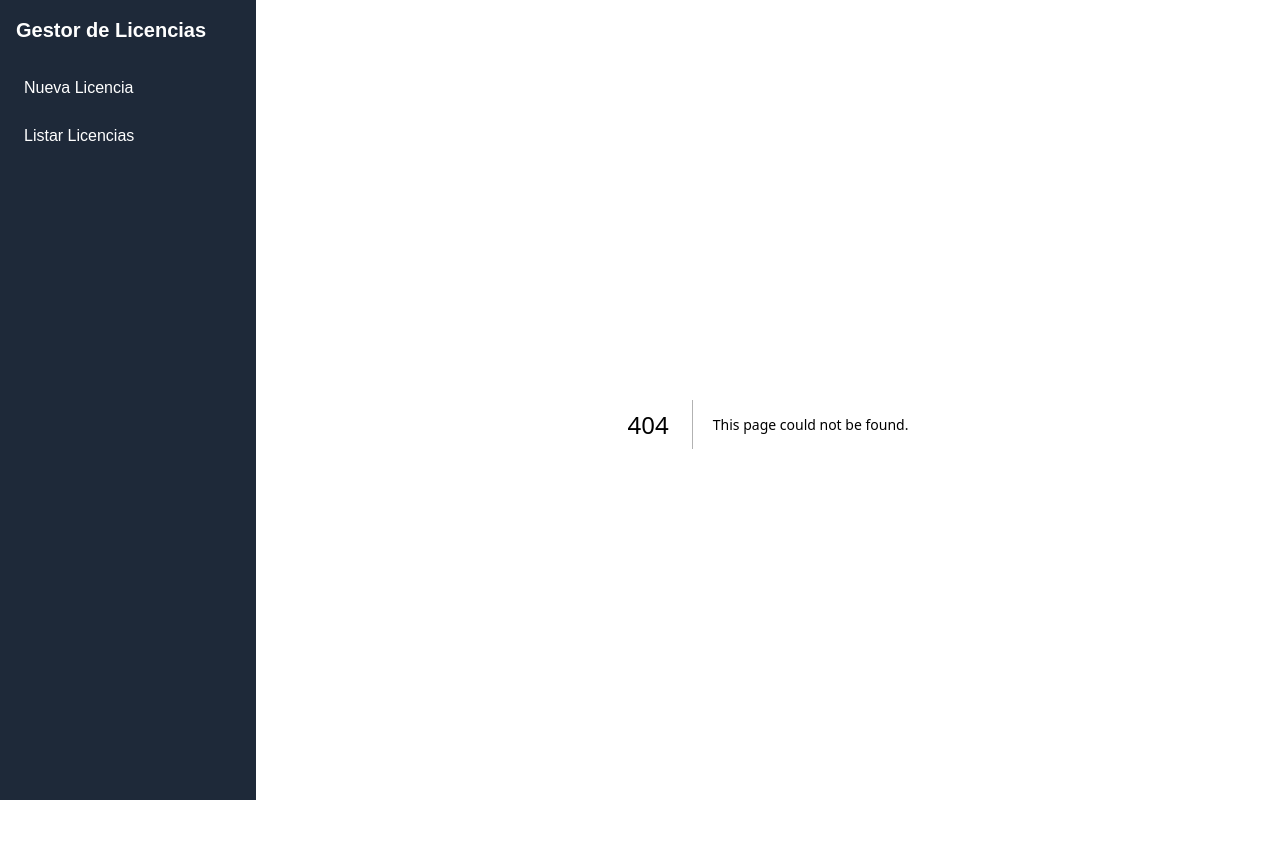
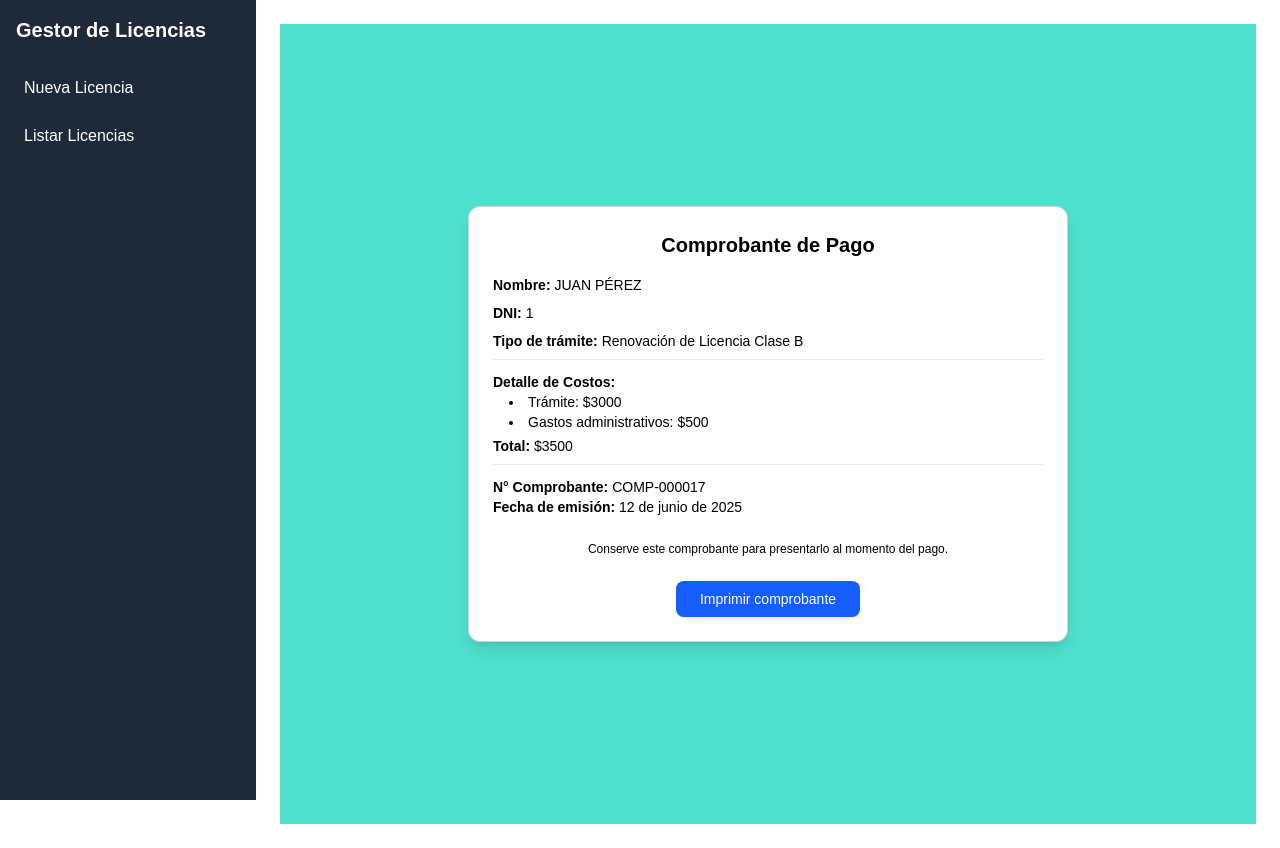
Before and after one commit to MarcosDebona25/TP-Metodologias, a Next.js app in the folder Frontend/frontend/: page /license/payment/receipt/1 in a window 1280 px wide. Before the commit this address had no page. Built offline with nearby package versions, Linux system fonts and the light colour scheme.

Commit message:
comprobante

```diff
--- a/Frontend/frontend/src/app/globals.css
+++ b/Frontend/frontend/src/app/globals.css
@@ -38,3 +38,8 @@ body {
     box-shadow: none !important;
   }
 }
+@media print {
+  .print\:hidden {
+    display: none !important;
+  }
+}
--- /dev/null
+++ b/Frontend/frontend/src/app/license/payment/receipt/[id]/page.tsx
@@ -0,0 +1,70 @@
+'use client'
+
+interface Props {
+    params: { id: string }
+}
+
+export default function PaymentReceiptPage({ params }: Props) {
+    const id = params.id
+
+    const data = {
+        id,
+        nombre: "JUAN PÉREZ",
+        tramite: "Renovación de Licencia Clase B",
+        costoTramite: 3000,
+        gastosAdm: 500,
+        total: 3500,
+        nroComprobante: "COMP-000017",
+        fechaEmision: new Date().toISOString(),
+    }
+
+    return (
+        <div className="flex justify-center items-center min-h-screen bg-[#4EE0CC] print:bg-white">
+            <div className="bg-white rounded-xl shadow-lg w-[600px] p-6 text-sm font-sans print:shadow-none border border-gray-300 text-black">
+                <h1 className="text-xl font-bold mb-4 text-center">Comprobante de Pago</h1>
+
+                <div className="space-y-2">
+                    <p><b>Nombre:</b> {data.nombre}</p>
+                    <p><b>DNI:</b> {data.id}</p>
+                    <p><b>Tipo de trámite:</b> {data.tramite}</p>
+
+                    <div className="border-t border-gray-200 pt-3 mt-2">
+                        <p><b>Detalle de Costos:</b></p>
+                        <ul className="list-disc list-inside ml-4">
+                            <li>Trámite: ${data.costoTramite}</li>
+                            <li>Gastos administrativos: ${data.gastosAdm}</li>
+                        </ul>
+                        <p className="mt-1"><b>Total:</b> ${data.total}</p>
+                    </div>
+
+                    <div className="border-t border-gray-200 pt-3 mt-2 text-sm">
+                        <p><b>N° Comprobante:</b> {data.nroComprobante}</p>
+                        <p><b>Fecha de emisión:</b> {formatear(data.fechaEmision)}</p>
+                    </div>
+                </div>
+
+                <p className="text-xs text-center mt-6 print:mt-10">
+                    Conserve este comprobante para presentarlo al momento del pago.
+                </p>
+
+                {/* BOTÓN ABAJO, CENTRADO */}
+                <div className="mt-6 flex justify-center print:hidden">
+                    <button
+                        onClick={() => window.print()}
+                        className="px-6 py-2 bg-blue-600 text-white rounded-lg shadow hover:bg-green-700"
+                    >
+                        Imprimir comprobante
+                    </button>
+                </div>
+            </div>
+        </div>
+    )
+}
+
+function formatear(fecha: string) {
+    return new Date(fecha).toLocaleDateString("es-AR", {
+        day: "2-digit",
+        month: "long",
+        year: "numeric"
+    })
+}
--- a/Frontend/frontend/src/app/license/print/[id]/page.tsx
+++ b/Frontend/frontend/src/app/license/print/[id]/page.tsx
@@ -1,3 +1,5 @@
+'use client'
+
 import Image from "next/image"
 
 interface Props {
@@ -7,11 +9,11 @@ interface Props {
 export default async function PrintLicensePage({ params }: Props) {
     const id = params.id
 
-    // 🔧 Simulación: en producción hacé fetch a tu backend
+    // 🔧 Simulación de fetch; reemplazar por API real
     const license = await getMockLicenseById(id)
 
     return (
-        <div className="flex justify-center items-center min-h-screen bg-[#4EE0CC] print:bg-white">
+        <div className="flex flex-col justify-center items-center min-h-screen bg-[#4EE0CC] print:bg-white">
             <div className="bg-white rounded-xl shadow-lg w-[750px] h-[400px] p-4 relative text-[14px] text-black font-sans print:shadow-none">
                 {/* Encabezado */}
                 <div className="flex justify-between">
@@ -39,19 +41,19 @@ export default async function PrintLicensePage({ params }: Props) {
 
                     {/* Datos */}
                     <div className="w-3/4 pl-4 grid grid-cols-2 gap-1">
-                        <p><b> N° Licencia:</b> {license.licencia}</p>
-                        <p><b> Clase:</b> {license.clase}</p>
+                        <p><b>N° Licencia:</b> {license.licencia}</p>
+                        <p><b>Clase:</b> {license.clase}</p>
 
-                        <p><b> Apellido:</b> {license.apellido}</p>
-                        <p><b> Nombre:</b> {license.nombre}</p>
+                        <p><b>Apellido:</b> {license.apellido}</p>
+                        <p><b>Nombre:</b> {license.nombre}</p>
 
-                        <p><b> Domicilio:</b> {license.direccion}</p>
-                        <p><b> Fecha de Nac.:</b> {formatear(license.fechaNacimiento)}</p>
+                        <p><b>Domicilio:</b> {license.direccion}</p>
+                        <p><b>Fecha de Nac.:</b> {formatear(license.fechaNacimiento)}</p>
 
-                        <p><b> Otorgamiento:</b> {formatear(license.fechaEmision)}</p>
-                        <p><b> Vencimiento:</b> {formatear(license.fechaVencimiento)}</p>
+                        <p><b>Otorgamiento:</b> {formatear(license.fechaEmision)}</p>
+                        <p><b>Vencimiento:</b> {formatear(license.fechaVencimiento)}</p>
 
-                        <p><b> Firma:</b> ________________________</p>
+                        <p><b>Firma:</b> ________________________</p>
                     </div>
                 </div>
 
@@ -64,16 +66,29 @@ export default async function PrintLicensePage({ params }: Props) {
                     República Argentina
                 </div>
             </div>
+
+            {/* Botón de impresión - fuera del área imprimible */}
+            <div className="mt-6 print:hidden">
+                <button
+                    onClick={() => window.print()}
+                    className="px-6 py-2 bg-blue-600 text-white rounded-lg shadow hover:bg-blue-700"
+                >
+                    Imprimir licencia
+                </button>
+            </div>
         </div>
     )
 }
 
 function formatear(fecha: string) {
-    return new Date(fecha).toLocaleDateString("es-AR", { day: "2-digit", month: "short", year: "numeric" })
+    return new Date(fecha).toLocaleDateString("es-AR", {
+        day: "2-digit",
+        month: "short",
+        year: "numeric"
+    })
 }
 
 async function getMockLicenseById(id: string) {
-    // Acá simulás datos; luego reemplazás por fetch real
     return {
         nombre: "LIONEL ANDRES",
         apellido: "MESSI",
```
